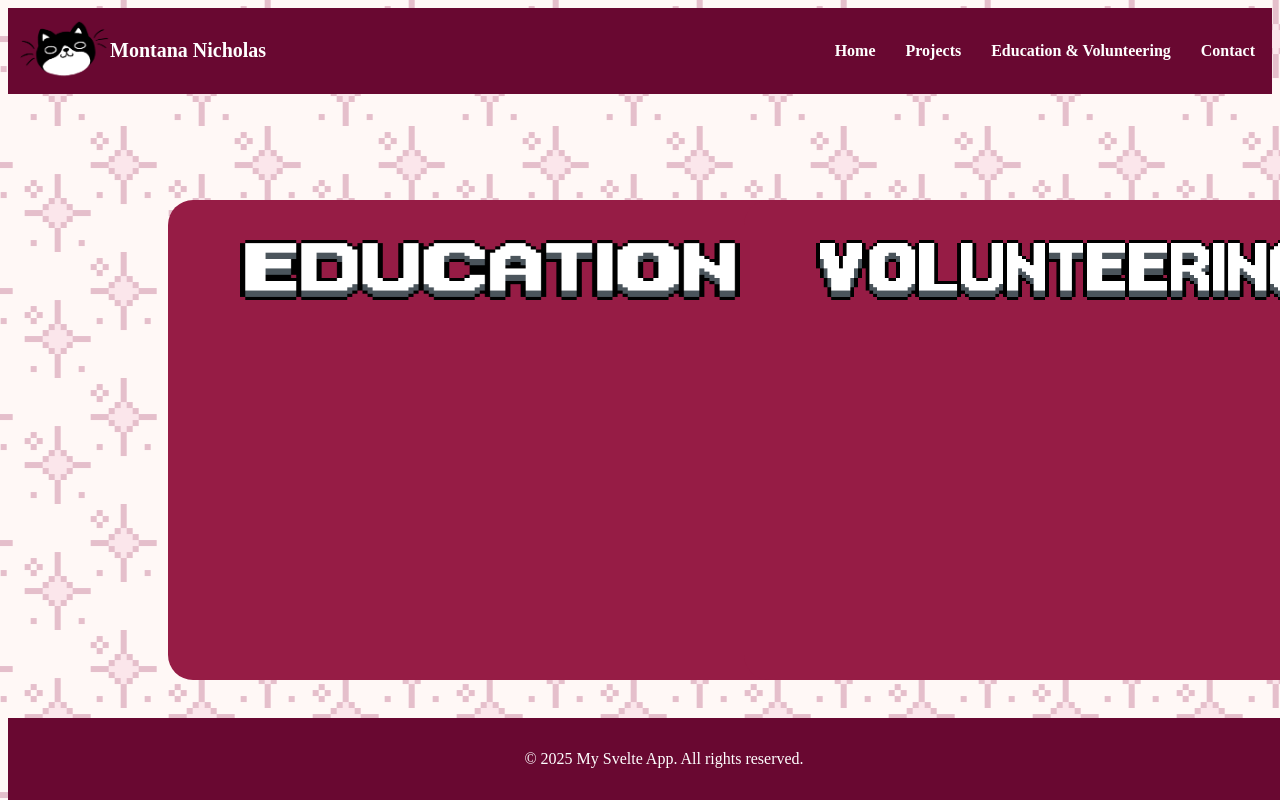
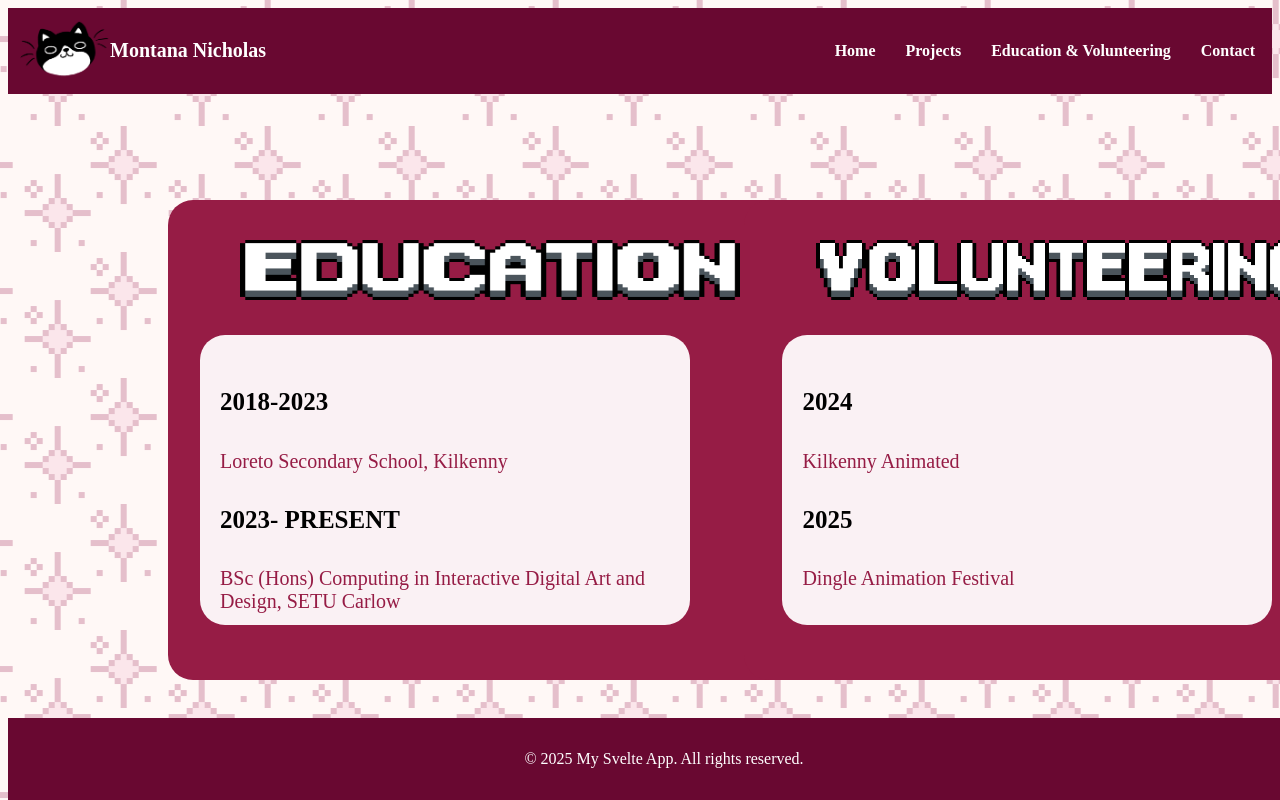
Before and after one commit to MontanaNicholas/Montana-Nicholas-Portfolio-project, a SvelteKit app in the folder montana-portfolio/: page /education in a window 1280 px wide. Built offline with nearby package versions, Linux system fonts and the light colour scheme.

Commit message:
education and volunteering page

```diff
--- a/montana-portfolio/src/routes/about/+page.svelte
+++ b/montana-portfolio/src/routes/about/+page.svelte
@@ -61,7 +61,7 @@
 
     <div class="parallax parallax--fast"></div>
 
-
+    <div class="box2"></div>
 
     <div class="page-bg"></div>
 
--- a/montana-portfolio/src/routes/education/+page.svelte
+++ b/montana-portfolio/src/routes/education/+page.svelte
@@ -17,10 +17,24 @@
 
 </div>
 
+<div class="box">
+    <h4>2018-2023</h4>
+    <p> Loreto Secondary School, Kilkenny</p>
+    <h4>2023- PRESENT</h4>
+    <p> BSc (Hons) Computing in Interactive Digital Art and Design, SETU Carlow</p>
+</div>
+
 <div class="details2">
 
     <div class="volunteering"><img src="volunteering.png" alt="volunteering" width="500" height="60" ></div>
 
+   </div>
+
+   <div class="box2">
+    <h4>2024</h4>
+    <p> Kilkenny Animated</p>
+    <h4>2025</h4>
+    <p> Dingle Animation Festival</p>
    </div>
 
 <div class="parallax parallax--fast"></div>
@@ -43,6 +57,17 @@
     transform: translateY(-50%);
 }
 
+h4 {
+    font-size: 25px;
+    text-align: left;
+}
+
+p{
+    font-size: 20px;
+    text-align: left;
+    color: rgb(150, 28, 69);
+}
+
 .details {
     position: fixed;
     top: 55%;
@@ -57,6 +82,20 @@
 
 }
 
+.box {
+    position: fixed;
+    top: 60%;
+    margin-left: 12.5%;
+    transform: translateY(-50%);
+    width: 450px;
+    height: 250px;
+    background-color: rgb(250, 241, 244);
+    border-radius: 4px;
+    padding: 20px;
+    border-radius: 25px;
+}
+
+
 .details2 {
     position: fixed;
     top: 55%;
@@ -70,6 +109,21 @@
     border-radius: 25px;
 
 }
+
+.box2 {
+    position: fixed;
+    top: 60%;
+    margin-left: 58%;
+    transform: translateY(-50%);
+    width: 450px;
+    height: 250px;
+    background-color: rgb(250, 241, 244);
+    border-radius: 4px;
+    padding: 20px;
+    border-radius: 25px;
+
+}
+
 
 .parallax {
   position: fixed; inset: 0; pointer-events: none;
```
Also changed, not shown: 1 other file (tests, documents, lock files or other folders).
